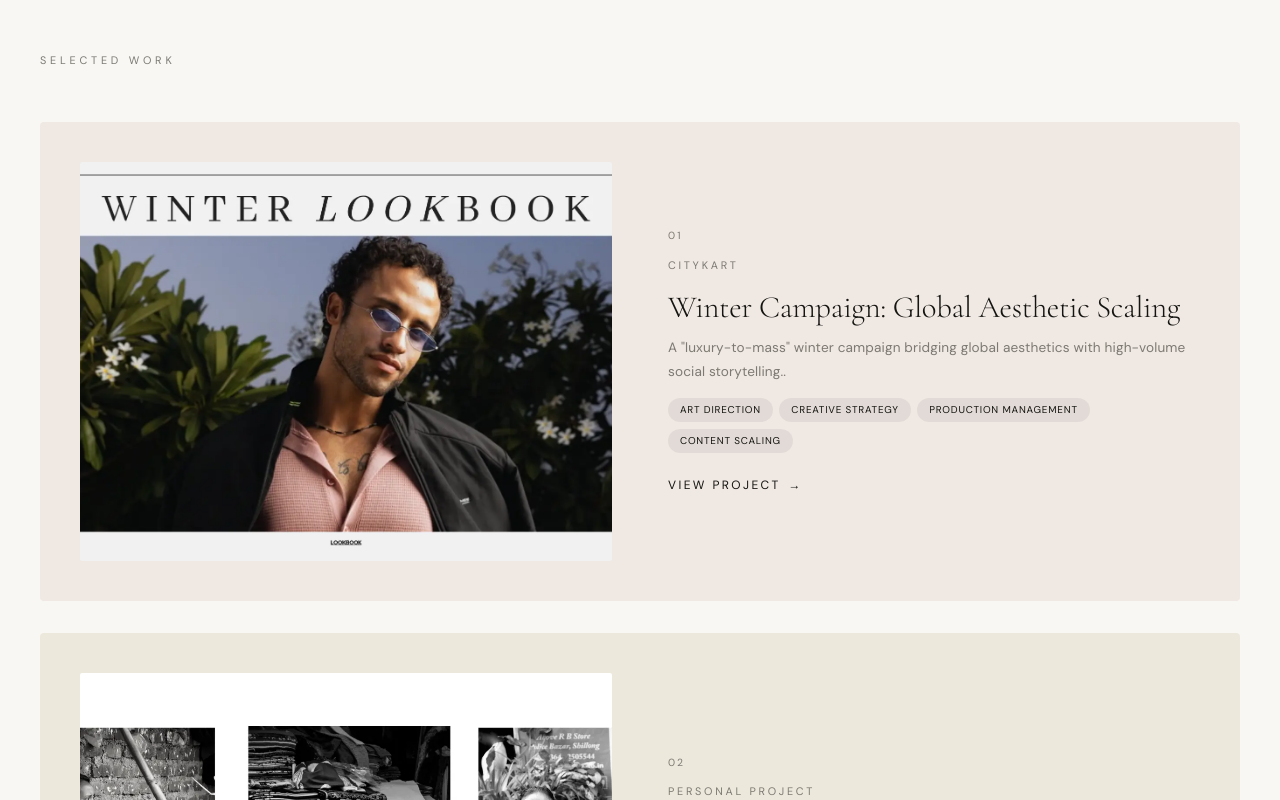
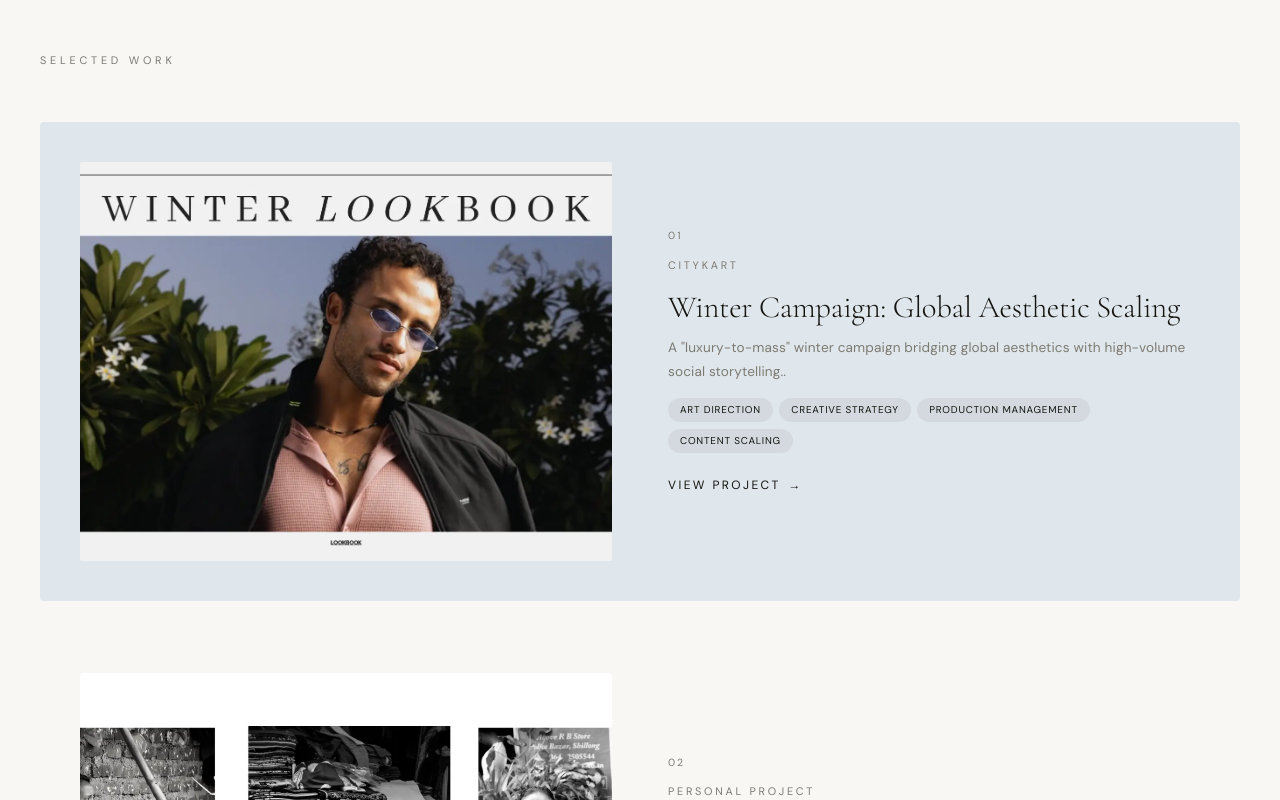
Before and after one commit to soumayg9673/taradevi-studio, a SvelteKit app: page / in a window 1280 px wide. Shown: the part 840-1640 px from the top of the page. Built offline with nearby package versions, Linux system fonts and the light colour scheme.

Commit message:
add color to project data and relevant pages

```diff
--- a/src/lib/data/projects.json
+++ b/src/lib/data/projects.json
@@ -6,6 +6,7 @@
 		"company": "Citykart",
 		"isPersonal": false,
 		"isFeatured": true,
+		"color": "var(--color-blue)",
 		"image": "/images/winter-campaign/winter-campaign-1.webp",
 		"link": "",
 		"tags": ["Art Direction", "Creative Strategy", "Production Management", "Content Scaling"],
@@ -66,6 +67,7 @@
 		"company": "Personal Project",
 		"isPersonal": true,
 		"isFeatured": true,
+		"color": "var(--color-white)",
 		"image": "/images/photoshoot-what-streets-taught-me/69.webp",
 		"link": "",
 		"tags": ["Photography", "Art Direction", "Styling"],
--- a/src/routes/+page.svelte
+++ b/src/routes/+page.svelte
@@ -3,7 +3,6 @@
   import projectsData from '$lib/data/projects.json';
 
   const featuredProjects = projectsData.filter((p) => p.isFeatured);
-  const accentColors = ['var(--color-pink)', 'var(--color-yellow)', 'var(--color-blue)', 'var(--color-lavender)'];
 </script>
 
 <svelte:head>
@@ -33,7 +32,7 @@
     <h2 class="section-heading">Selected Work</h2>
     {#each featuredProjects as project, i}
       <a href="/work/{project.slug}" class="project-card-link">
-        <article class="project-card" style="--accent: {accentColors[i % accentColors.length]}">
+        <article class="project-card" style="--accent: {project.color}">
           <div class="project-image">
             <img src={project.image} alt={project.title} loading="lazy" />
           </div>
--- a/src/routes/work/+page.svelte
+++ b/src/routes/work/+page.svelte
@@ -1,8 +1,6 @@
 <script lang="ts">
   import siteData from '$lib/data/site.json';
   import projectsData from '$lib/data/projects.json';
-
-  const accentColors = ['var(--color-pink)', 'var(--color-yellow)', 'var(--color-blue)', 'var(--color-lavender)'];
 </script>
 
 <svelte:head>
@@ -23,7 +21,7 @@
 
     <div class="projects-list">
       {#each projectsData as project, i}
-        <a href="/work/{project.slug}" class="project-item" style="--accent: {accentColors[i % accentColors.length]}">
+        <a href="/work/{project.slug}" class="project-item" style="--accent: {project.color}">
           <div class="project-thumb">
             <img src={project.image} alt={project.title} loading="lazy" />
           </div>
--- a/src/routes/work/[slug]/+page.svelte
+++ b/src/routes/work/[slug]/+page.svelte
@@ -3,7 +3,6 @@
 
   let { data }: { data: PageData } = $props();
 
-  const accentColors = ['var(--color-pink)', 'var(--color-yellow)', 'var(--color-blue)', 'var(--color-lavender)'];
 
   function getVideoEmbedUrl(url: string): string | null {
     if (!url) return null;
@@ -158,7 +157,7 @@
         <h2 class="related-label">Related Work</h2>
         <div class="related-grid">
           {#each data.related as rel, i}
-            <a href="/work/{rel.slug}" class="related-item" style="--accent: {accentColors[i % accentColors.length]}">
+            <a href="/work/{rel.slug}" class="related-item" style="--accent: {rel.color}">
               <div class="related-thumb">
                 <img src={rel.image} alt={rel.title} loading="lazy" />
               </div>
```
